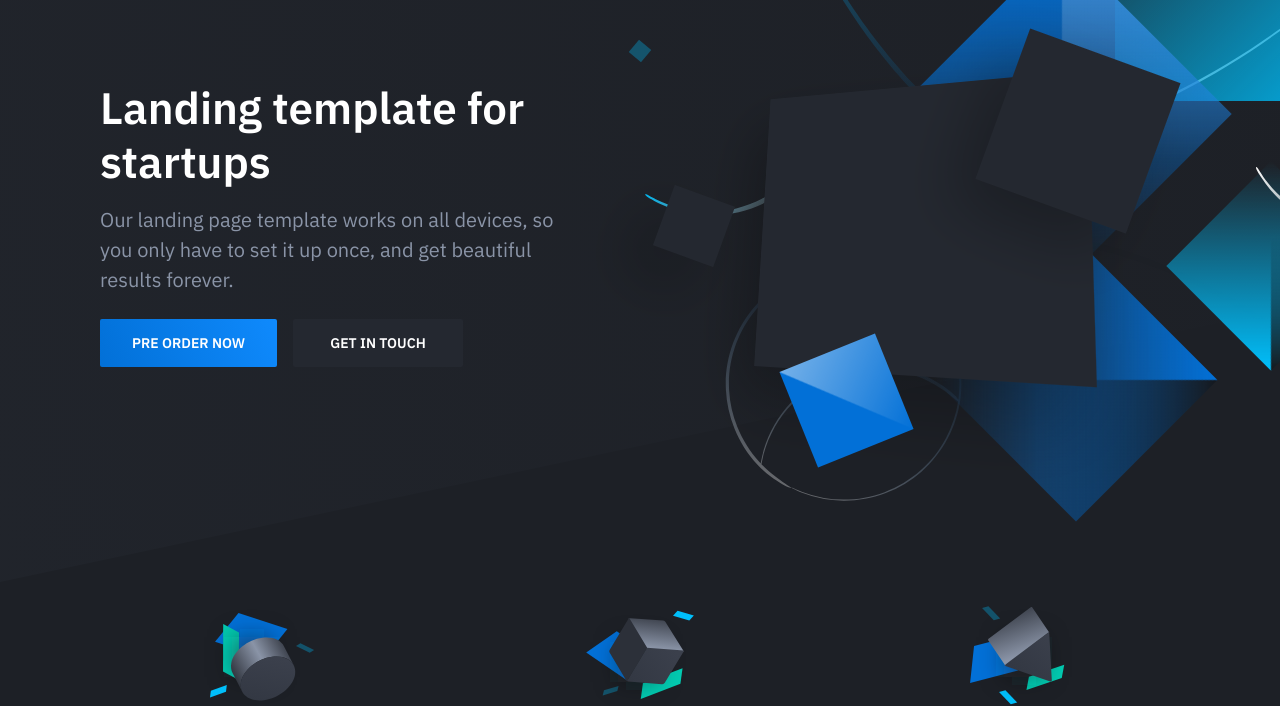
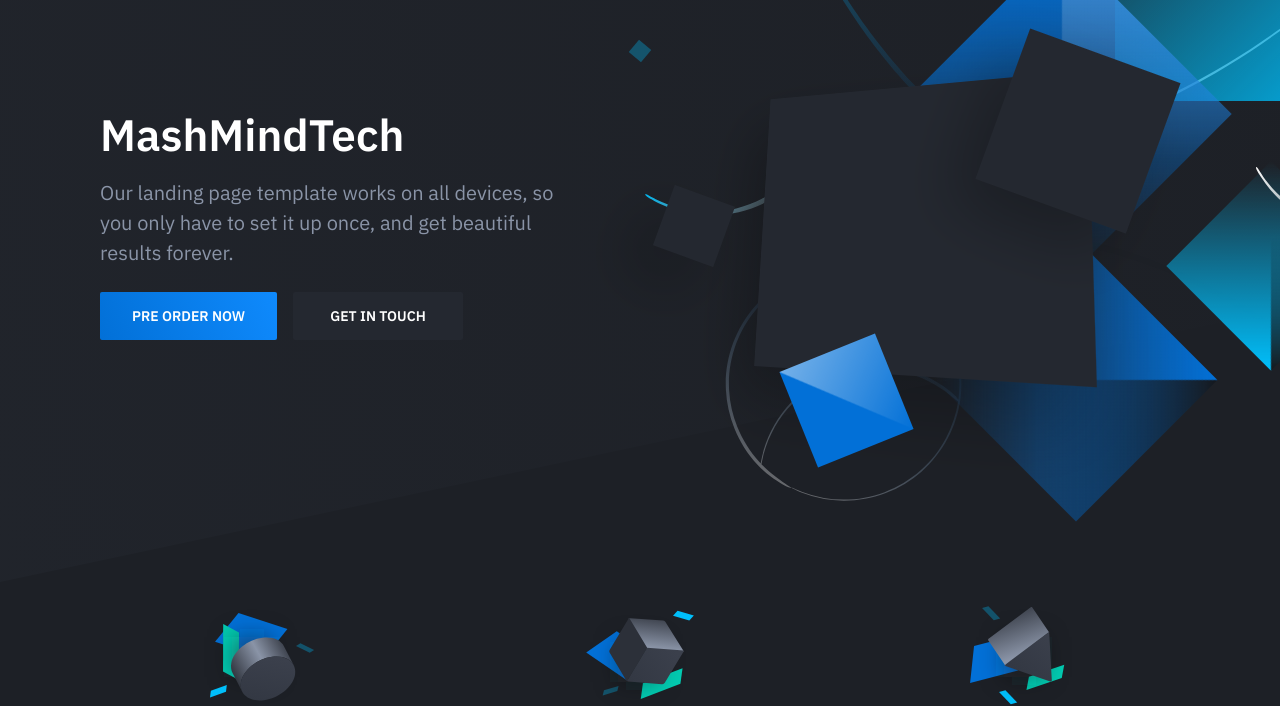
Before and after one commit to yasuracreation/meshmindtech, a plain HTML site: page index.html in a window 1280 px wide. Shown: the part 118-824 px from the top of the page. Drawn offline with nearby package versions, Linux system fonts and the light colour scheme.

Commit message:
change initial name

```diff
--- a/index.html
+++ b/index.html
@@ -31,7 +31,7 @@
                 <div class="container">
                     <div class="hero-inner">
 						<div class="hero-copy">
-	                        <h1 class="hero-title mt-0">Landing template for startups</h1>
+	                        <h1 class="hero-title mt-0">MashMindTech</h1>
 	                        <p class="hero-paragraph">Our landing page template works on all devices, so you only have to set it up once, and get beautiful results forever.</p>
 	                        <div class="hero-cta"><a class="button button-primary" href="#">Pre order now</a><a class="button" href="#">Get in touch</a></div>
 						</div>
```
